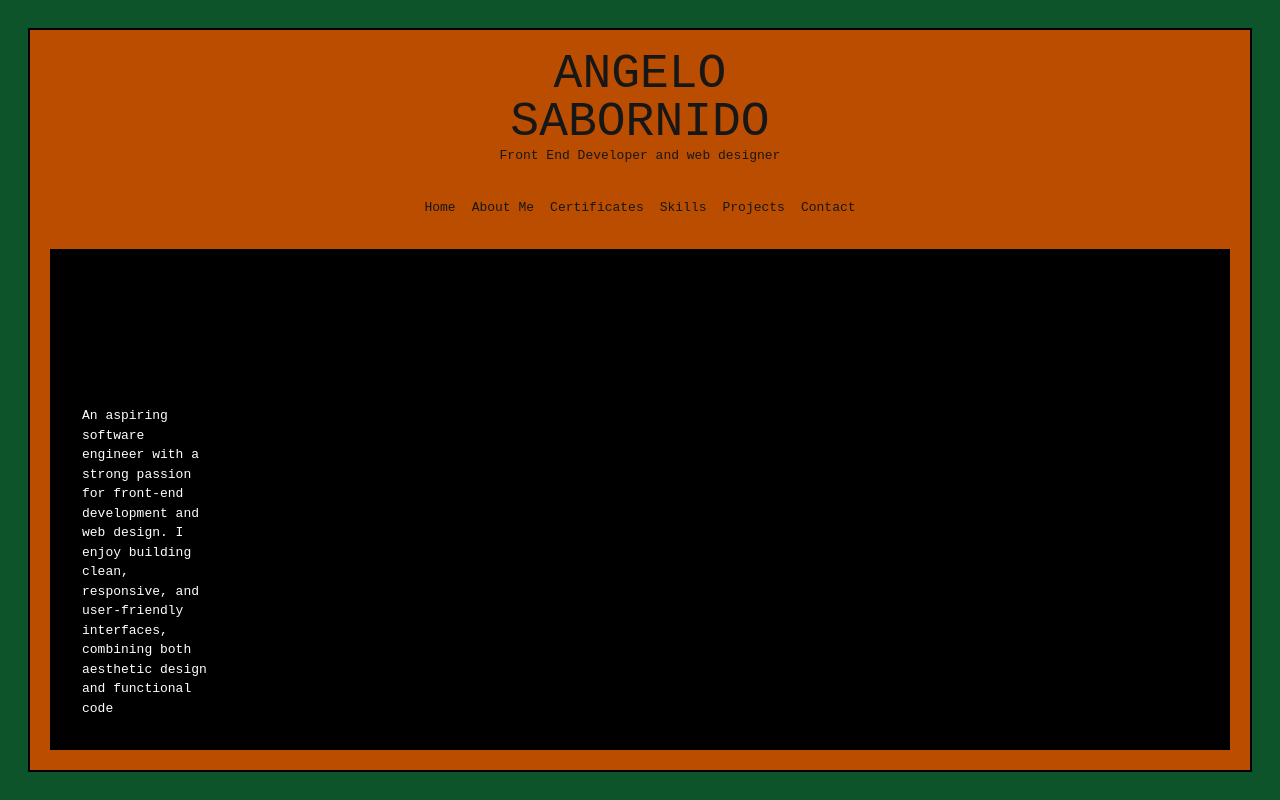
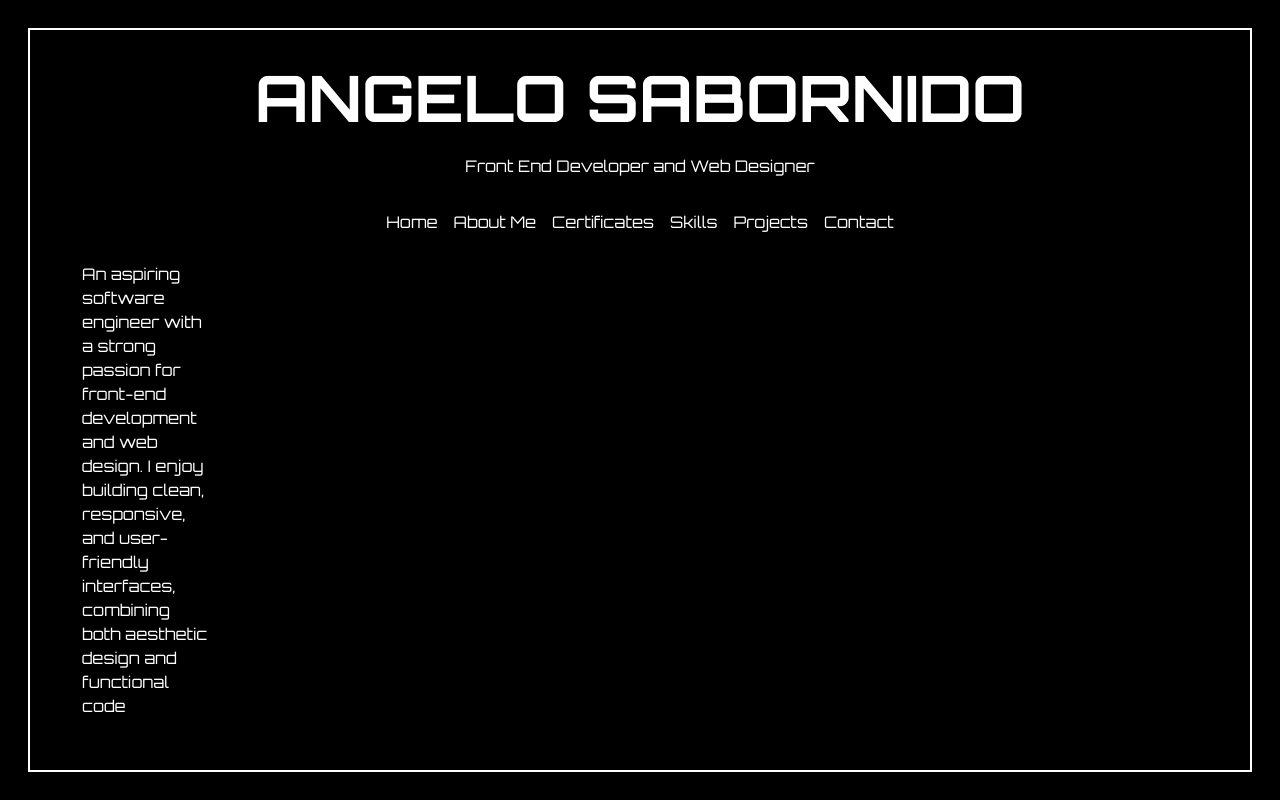
Before and after one commit to Gilooooo/Portfolio2025, a Next.js app: page / in a window 1280 px wide. Built offline with nearby package versions, Linux system fonts and the light colour scheme.

Commit message:
Updated Portfolio

```diff
--- a/package.json
+++ b/package.json
@@ -9,6 +9,7 @@
     "lint": "next lint"
   },
   "dependencies": {
+    "gsap": "^3.13.0",
     "next": "15.3.3",
     "react": "^19.0.0",
     "react-dom": "^19.0.0",
--- a/src/_Components/About_Me/AboutMe.jsx
+++ b/src/_Components/About_Me/AboutMe.jsx
@@ -1,10 +1,10 @@
 export default function AboutMe() {
   return (
     <div className="relative w-full h-full fadein">
-      <p className="absolute bottom-0 right-0 text-white p-4 w-40">
-        I'm Angelo Sabornido a 23 Years old, a graduated of Bachelor of
+      <p className="absolute bottom-0 right-0 text-white p-4 sm:w-40 w-fit h-fit">
+        I'm Angelo Sabornido, 23 years old, a graduate of Bachelor of
         Engineering Technology major in Computer Engineering Technology from
-        Technological University of the Philippines - Dasmarinas Cavite
+        Technological University of the Philippines - Dasmarinas, Cavite,
         Philippines.
       </p>
     </div>
--- a/src/_Components/Certificates/Certificates.jsx
+++ b/src/_Components/Certificates/Certificates.jsx
@@ -1,12 +1,58 @@
-export default function Certificates(){
-    return(
-        <div className="flex justify-center items-center h-full w-full fadein">
-            <section className="bg-red-900 p-3 sm:w-1/2 sm:h-1/2 h-3/4 w-full md:flex md:overflow-x-scroll overflow-y-scroll gap-2 scroll-thin">
-                <img src="/Certificate1.png" alt="Certificates" className="w-full h-full object-cover" />
-                <img src="/Certificate2.png" alt="Certificates" className="w-full h-full object-cover" />
-                 <img src="/Certificate1.png" alt="Certificates" className="w-full h-full object-cover" />
-                <img src="/Certificate2.png" alt="Certificates" className="w-full h-full object-cover" />
-            </section>
+export default function Certificates() {
+  const certificates = [
+    "/Certificate1.png",
+    "/Certificate2.png",
+    "/Certificate1.png",
+    "/Certificate2.png",
+  ];
+
+  return (
+    <div className="flex justify-center items-center h-full w-full fadein">
+      <section className="bg-red-900 p-3 w-full h-3/4 sm:w-3/4 md:w-2/3 rounded-lg overflow-hidden">
+        <div
+          className="
+            flex
+            flex-wrap
+            md:flex-nowrap
+            md:overflow-x-auto
+            scroll-smooth
+            scroll-thin
+            md:snap-x
+            md:snap-mandatory
+            gap-4
+            h-full
+            justify-center
+            items-center
+          "
+        >
+          {certificates.map((src, index) => (
+            <div
+              key={index}
+              className="
+                snap-center
+                flex-shrink-0
+                w-full
+                sm:w-[48%]
+                md:w-[45%]
+                lg:w-[30%]
+                bg-black
+                rounded-lg
+                overflow-hidden
+                shadow-md
+                h-[200px]
+                sm:h-[250px]
+                md:h-full
+              "
+            >
+              <img
+                src={src}
+                alt={`Certificate ${index + 1}`}
+                className="w-full h-full object-contain"
+              />
+            </div>
+          ))}
         </div>
-    )
+      </section>
+    </div>
+  );
 }
--- a/src/_Components/Home/Home.jsx
+++ b/src/_Components/Home/Home.jsx
@@ -1,7 +1,7 @@
 export default function Home() {
   return (
     <div className="relative w-full h-full fadein">
-      <p className="absolute bottom-0 left-0 text-white p-4 w-40">
+      <p className="absolute bottom-0 left-0 text-white p-4 sm:w-40 w-fit h-fit">
         An aspiring software engineer with a strong passion for front-end
         development and web design. I enjoy building clean, responsive, and
         user-friendly interfaces, combining both aesthetic design and functional
--- a/src/_Components/Skills/Skills.jsx
+++ b/src/_Components/Skills/Skills.jsx
@@ -12,17 +12,30 @@ import { SiMysql, SiAdobeillustrator } from "react-icons/si";
 export default function Skills() {
   return (
     <div className="fadein h-full w-full">
-      <section className="flex gap-4 justify-evenly items-center h-full">
+      <section
+        className="
+          grid
+          justify-center
+          items-center
+          grid-cols-[repeat(auto-fit,minmax(50px,1fr))]
+          md:grid-flow-col
+          md:auto-cols-max
+          gap-4
+          place-items-center
+          w-full
+          h-full
+        "
+      >
         <FaHtml5 className="h-[50px] w-[50px]" />
-        <IoLogoCss3 className="h-[50px] w-[50px]"/>
-        <RiNextjsFill className="h-[50px] w-[50px]"/>
-        <RiTailwindCssFill className="h-[50px] w-[50px]"/>
-        <FaPython className="h-[50px] w-[50px]"/>
-        <FaReact className="h-[50px] w-[50px]"/>
-        <FaBootstrap className="h-[50px] w-[50px]"/>
-        <SiMysql className="h-[50px] w-[50px]"/>
-        <FaFigma className="h-[50px] w-[50px]"/>
-        <SiAdobeillustrator className="h-[50px] w-[50px]"/>
+        <IoLogoCss3 className="h-[50px] w-[50px]" />
+        <RiNextjsFill className="h-[50px] w-[50px]" />
+        <RiTailwindCssFill className="h-[50px] w-[50px]" />
+        <FaPython className="h-[50px] w-[50px]" />
+        <FaReact className="h-[50px] w-[50px]" />
+        <FaBootstrap className="h-[50px] w-[50px]" />
+        <SiMysql className="h-[50px] w-[50px]" />
+        <FaFigma className="h-[50px] w-[50px]" />
+        <SiAdobeillustrator className="h-[50px] w-[50px]" />
       </section>
     </div>
   );
--- a/src/app/globals.css
+++ b/src/app/globals.css
@@ -3,13 +3,10 @@
 :root {
   --background: #ffffff;
   --foreground: #171717;
-}
 
-@theme inline {
-  --color-background: var(--background);
-  --color-foreground: var(--foreground);
   --font-sans: var(--font-geist-sans);
   --font-mono: var(--font-geist-mono);
+  --font-display: var(--font-orbitron); /* ✅ NEW: Orbitron variable */
 }
 
 @media (prefers-color-scheme: dark) {
@@ -22,7 +19,7 @@
 body {
   background: var(--background);
   color: var(--foreground);
-  font-family: monospace;
+  font-family: var(--font-display), sans-serif; /* ✅ use Orbitron */
 }
 
 .scroll-thin {
@@ -33,20 +30,18 @@ body {
   width: 0;
   height: 0;
 }
-
 .scroll-thin::-webkit-scrollbar-track {
   background: transparent;
 }
 
-.fadein{
+.fadein {
   animation: fadein 2s ease-in-out forwards;
 }
-
-@keyframes fadein{
-  from{
+@keyframes fadein {
+  from {
     opacity: 0;
   }
-  to{
+  to {
     opacity: 1;
   }
 }
--- a/src/app/layout.js
+++ b/src/app/layout.js
@@ -1,7 +1,7 @@
-import { Geist, Geist_Mono } from "next/font/google";
+import { Geist, Geist_Mono, Orbitron } from "next/font/google";
 import "./globals.css";
 
-
+// Load fonts
 const geistSans = Geist({
   variable: "--font-geist-sans",
   subsets: ["latin"],
@@ -12,6 +12,12 @@ const geistMono = Geist_Mono({
   subsets: ["latin"],
 });
 
+const orbitron = Orbitron({
+  variable: "--font-orbitron",
+  subsets: ["latin"],
+  weight: ["400", "700"], // Add more if needed
+});
+
 export const metadata = {
   title: "Angelo Sabornido",
   description: "Portfolio of Angelo Sabornido",
@@ -19,11 +25,11 @@ export const metadata = {
 
 export default function RootLayout({ children }) {
   return (
-    <html lang="en" className={`${geistMono.variable}`}>
-      <body
-        className="font-mono antialiased"
-      >
-
+    <html
+      lang="en"
+      className={`${geistSans.variable} ${geistMono.variable} ${orbitron.variable}`}
+    >
+      <body className="font-orbitron antialiased">
         {children}
       </body>
     </html>
--- a/src/app/page.js
+++ b/src/app/page.js
@@ -5,11 +5,41 @@ import Contact from "@/_Components/Contact/Contact";
 import Home from "@/_Components/Home/Home";
 import Projects from "@/_Components/Projects/Projects";
 import Skills from "@/_Components/Skills/Skills";
-import { useState } from "react";
+import { useState, useEffect, useRef } from "react";
+import { gsap } from "gsap";
+import { ScrambleTextPlugin } from "gsap/ScrambleTextPlugin";
 
+gsap.registerPlugin(ScrambleTextPlugin);
 
 export default function Hero() {
   const [activeSection, setActiveSection] = useState("home");
+  const nameRef = useRef(null);
+  const nameRef2 = useRef(null);
+
+  useEffect(() => {
+    if (nameRef.current) {
+      gsap.to(nameRef.current, {
+        duration: 4,
+        scrambleText: {
+          text: "ANGELO SABORNIDO",
+          chars: "ЙЦУКЕНГШЩЗХФЫВАПОНЛДЖМЬЧТИЯ",
+          revealDelay: 0.7,
+          speed: 1,
+        },
+        ease: "power1.inOut",
+      });
+      gsap.to(nameRef2.current, {
+        duration: 2,
+        scrambleText: {
+          text: "Front End Developer and Web Designer",
+          chars: "ЙЦУКЕНГШЩЗХФЫВАПОНЛДЖМЬЧТИЯ",
+          revealDelay: 0.7,
+          speed: 1,
+        },
+        ease: "power1.inOut",
+      });
+    }
+  }, []);
 
   function renderSection() {
     switch (activeSection) {
@@ -31,66 +61,37 @@ export default function Hero() {
   }
 
   return (
-    <div className="bg-green-900 flex items-center justify-center h-[100dvh] gap-16 p-4 lg:p-7 ">
-      <main className="p-5 bg-amber-700 flex flex-col items-center gap-[32px] h-full w-full border-2 border-solid border-black">
-        <div className="text-center">
-          <h1 className="text-5xl">
-            ANGELO <p className="text-5xl">SABORNIDO</p>
+    <div className="bg-black flex items-center justify-center h-[100dvh] gap-16 p-4 lg:p-7">
+      <main className="p-5 bg-black flex flex-col items-center gap-[32px] h-full w-full border-2 border-white">
+        <div className="text-center text-white">
+          <h1 ref={nameRef} className="text-[clamp(1.5rem,8vw,4rem)] font-bold text-center">
+            ANGELO SABORNIDO
           </h1>
-          <h2>Front End Developer and web designer</h2>
+          <h2 className="mt-2 text-[clamp(0.5rem,3vw,1rem)]" ref={nameRef2}>Front End Developer and Web Designer</h2>
         </div>
+
         <nav>
-          <ul className="flex justify-center items-center sm:gap-4">
-            <li>
-              <button
-                onClick={() => setActiveSection("home")}
-                className="hover:text-red-400"
-              >
-                Home
-              </button>
-            </li>
-            <li>
-              <button
-                onClick={() => setActiveSection("about")}
-                className="hover:text-red-400"
-              >
-                About Me
-              </button>
-            </li>
-            <li>
-              <button
-                onClick={() => setActiveSection("certificates")}
-                className="hover:text-red-400"
-              >
-                Certificates
-              </button>
-            </li>
-            <li>
-              <button
-                onClick={() => setActiveSection("skills")}
-                className="hover:text-red-400"
-              >
-                Skills
-              </button>
-            </li>
-            <li>
-              <button
-                onClick={() => setActiveSection("projects")}
-                className="hover:text-red-400"
-              >
-                Projects
-              </button>
-            </li>
-            <li>
-              <button
-                onClick={() => setActiveSection("contact")}
-                className="hover:text-red-400"
-              >
-                Contact
-              </button>
-            </li>
+          <ul className="flex flex-wrap justify-center items-center sm:gap-4 gap-3 text-white">
+            {[
+              ["home", "Home"],
+              ["about", "About Me"],
+              ["certificates", "Certificates"],
+              ["skills", "Skills"],
+              ["projects", "Projects"],
+              ["contact", "Contact"],
+            ].map(([key, label]) => (
+              <li key={key}>
+                <button
+                  onClick={() => setActiveSection(key)}
+                  className="hover:text-red-400 transition-colors duration-200"
+                >
+                  {label}
+                </button>
+              </li>
+            ))}
           </ul>
         </nav>
+
         <section className="w-full h-full bg-black text-white p-4">
           {renderSection()}
         </section>
```
Also changed, not shown: 1 other file (tests, documents, lock files or other folders).
